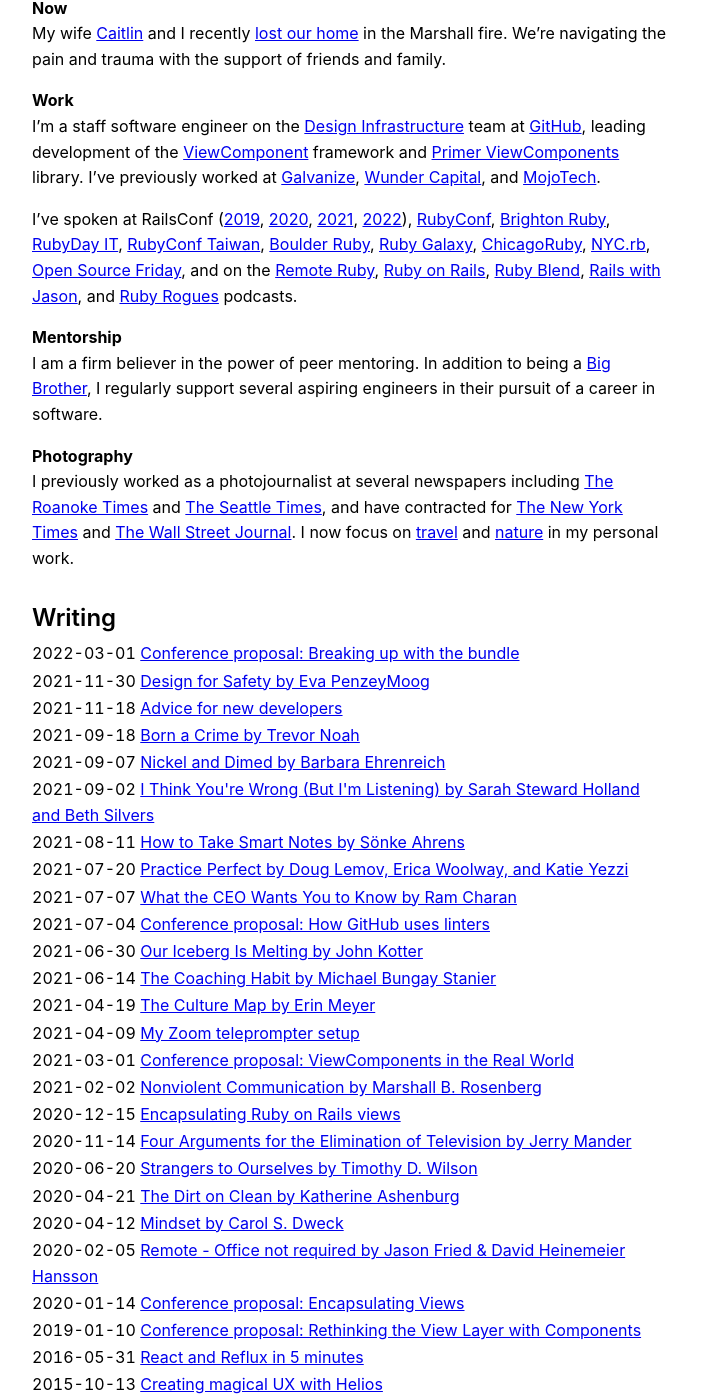
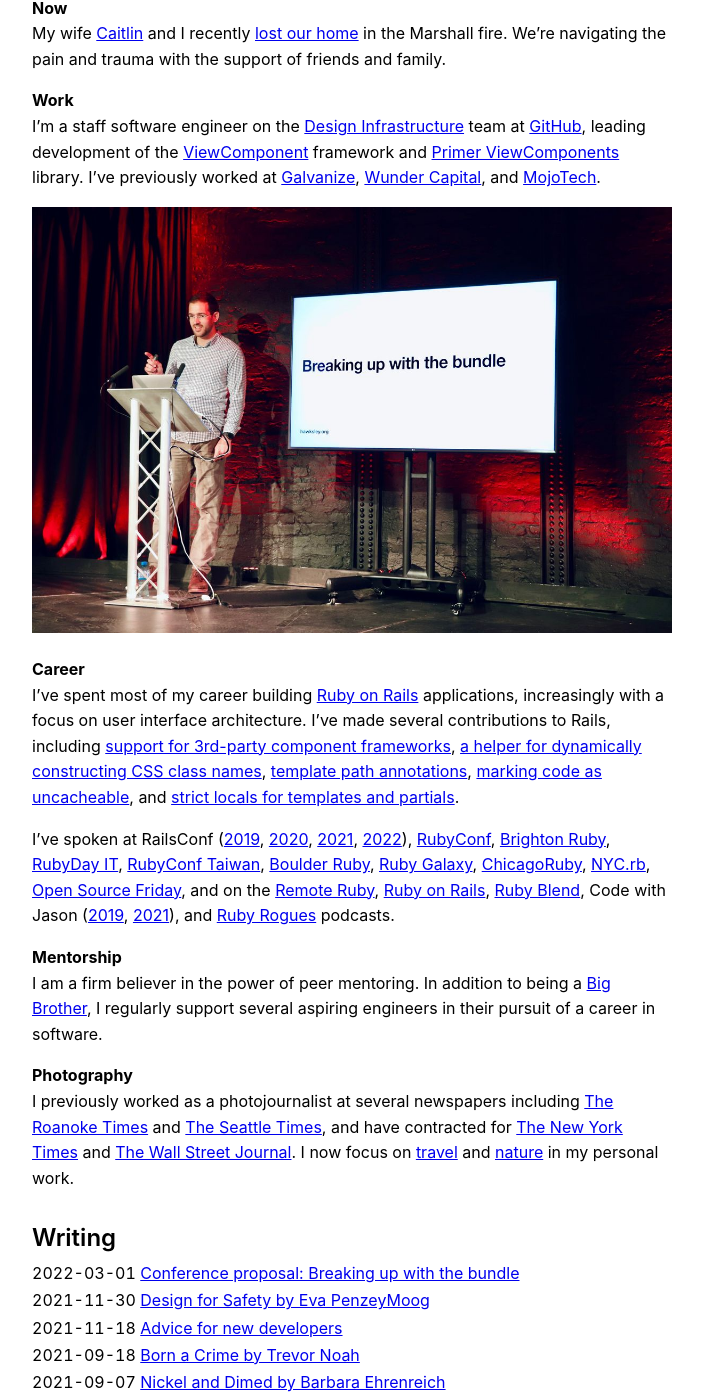
Before and after one commit to joelhawksley/identity, a Jekyll site: the page built from index.md, in a window 1280 px wide and 1400 px high, scrolled down 620 px. Shown: the whole window, without its empty margins (288-991 px from the left). Built offline with Jekyll 4.4.1, drawn with Linux system fonts in a browser that asks for light colours.

Commit message:
add rails contributions

```diff
--- a/index.md
+++ b/index.md
@@ -12,7 +12,13 @@
 
 I'm a staff software engineer on the [Design Infrastructure](https://primer.style) team at [GitHub](https://github.com/joelhawksley), leading development of the [ViewComponent](https://github.com/github/view_component) framework and [Primer ViewComponents](https://github.com/primer/view_components) library. I've previously worked at [Galvanize](https://www.galvanize.com/), [Wunder Capital](https://www.wundercapital.com), and [MojoTech](https://www.mojotech.com).
 
-I've spoken at RailsConf ([2019](https://youtu.be/y5Z5a6QdA-M), [2020](https://youtu.be/YVYRus_2KZM), [2021](https://www.youtube.com/watch?v=QoetqsBCsbE), [2022](https://www.youtube.com/watch?v=21QG19Zy_g0)), [RubyConf](https://www.youtube.com/watch?v=vynyFGOZOZ8), [Brighton Ruby](https://brightonruby.com/), [RubyDay IT](https://2021.rubyday.it/talks_speakers/), [RubyConf Taiwan](https://www.youtube.com/watch?v=MGAs0QALAiM), [Boulder Ruby](https://boulder-ruby.org/), [Ruby Galaxy](https://rubygalaxy.io/talks), [ChicagoRuby](https://chicagoruby.org), [NYC.rb](https://www.meetup.com/NYC-rb/events/jghpgsydcdbmb/), [Open Source Friday](https://www.youtube.com/watch?v=v-mrsmxVy5U), and on the [Remote Ruby](https://remoteruby.transistor.fm/125), [Ruby on Rails](https://5by5.tv/rubyonrails/276), [Ruby Blend](https://radiopublic.com/the-ruby-blend-WDewaV/s1!9aab9), [Rails with Jason](https://www.codewithjason.com/rails-with-jason-podcast/joel-hawksley/), and [Ruby Rogues](https://devchat.tv/ruby-rogues/rr-461-rethinking-the-view-layer-with-components-with-joel-hawksley/) podcasts.
+![Joel standing on a stage next to a TV on a stand with a presentation slide that says "Breaking up with the bundle"](/img/about/speaking.jpg)
+
+### Career
+
+I've spent most of my career building [Ruby on Rails](https://rubyonrails.org/) applications, increasingly with a focus on user interface architecture. I've made several contributions to Rails, including [support for 3rd-party component frameworks](https://github.com/rails/rails/pull/36388), [a helper for dynamically constructing CSS class names](https://github.com/rails/rails/pull/37918), [template path annotations](https://github.com/rails/rails/pull/38848), [marking code as uncacheable](https://github.com/rails/rails/pull/42365), and [strict locals for templates and partials](https://github.com/rails/rails/pull/45602).
+
+I've spoken at RailsConf ([2019](https://youtu.be/y5Z5a6QdA-M), [2020](https://youtu.be/YVYRus_2KZM), [2021](https://www.youtube.com/watch?v=QoetqsBCsbE), [2022](https://www.youtube.com/watch?v=21QG19Zy_g0)), [RubyConf](https://www.youtube.com/watch?v=vynyFGOZOZ8), [Brighton Ruby](https://brightonruby.com/), [RubyDay IT](https://2021.rubyday.it/talks_speakers/), [RubyConf Taiwan](https://www.youtube.com/watch?v=MGAs0QALAiM), [Boulder Ruby](https://boulder-ruby.org/), [Ruby Galaxy](https://rubygalaxy.io/talks), [ChicagoRuby](https://chicagoruby.org), [NYC.rb](https://www.meetup.com/NYC-rb/events/jghpgsydcdbmb/), [Open Source Friday](https://www.youtube.com/watch?v=v-mrsmxVy5U), and on the [Remote Ruby](https://remoteruby.transistor.fm/125), [Ruby on Rails](https://5by5.tv/rubyonrails/276), [Ruby Blend](https://radiopublic.com/the-ruby-blend-WDewaV/s1!9aab9), Code with Jason ([2019](https://www.codewithjason.com/podcast/9478227-088-viewcomponent-with-joel-hawksley-of-github/), [2021](https://www.codewithjason.com/podcast/9936046-130-viewcomponent-with-joel-hawksley-staff-engineer-at-github/)), and [Ruby Rogues](https://devchat.tv/ruby-rogues/rr-461-rethinking-the-view-layer-with-components-with-joel-hawksley/) podcasts.
 
 ### Mentorship
 
```
Also changed, not shown: img/about/speaking.jpg (added).
